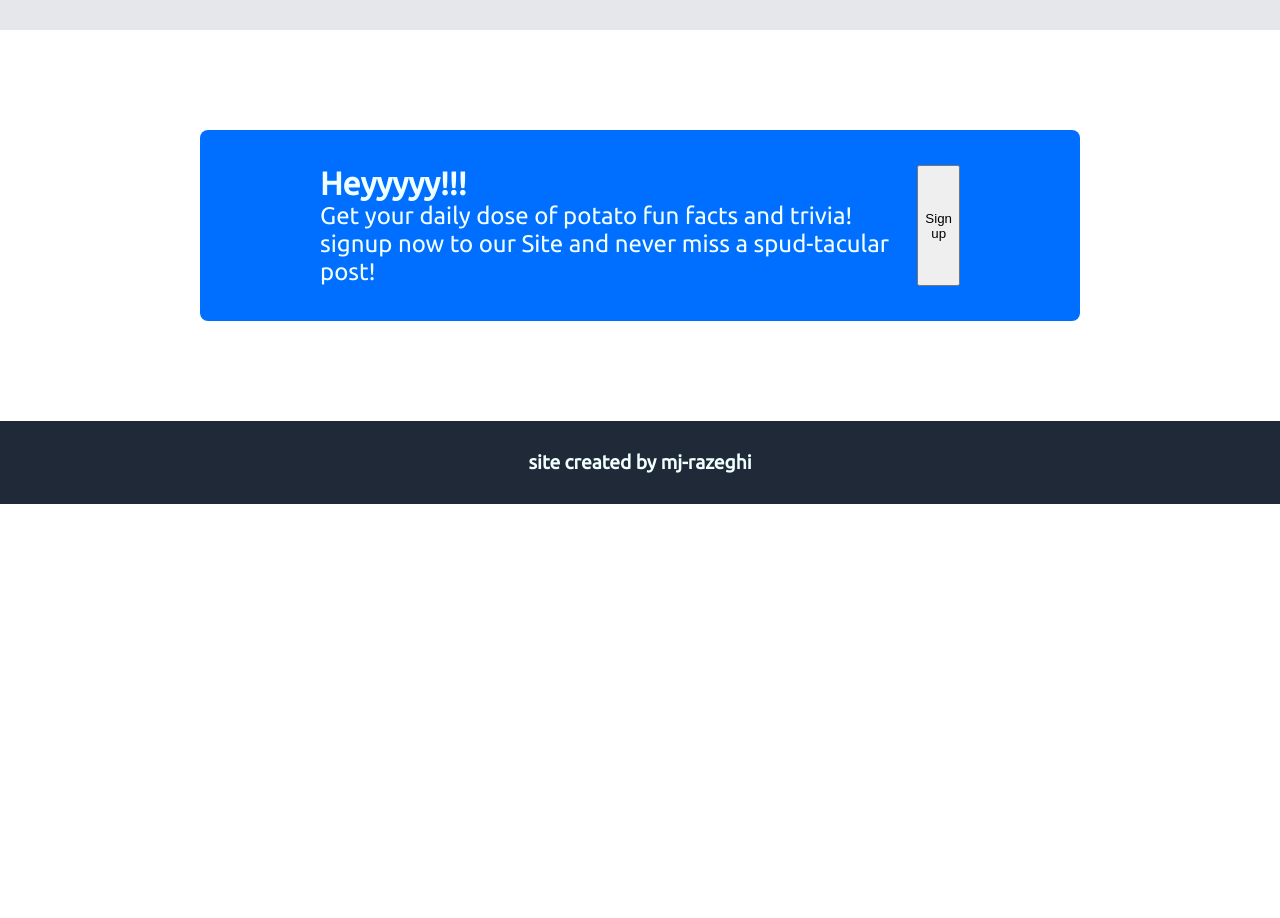
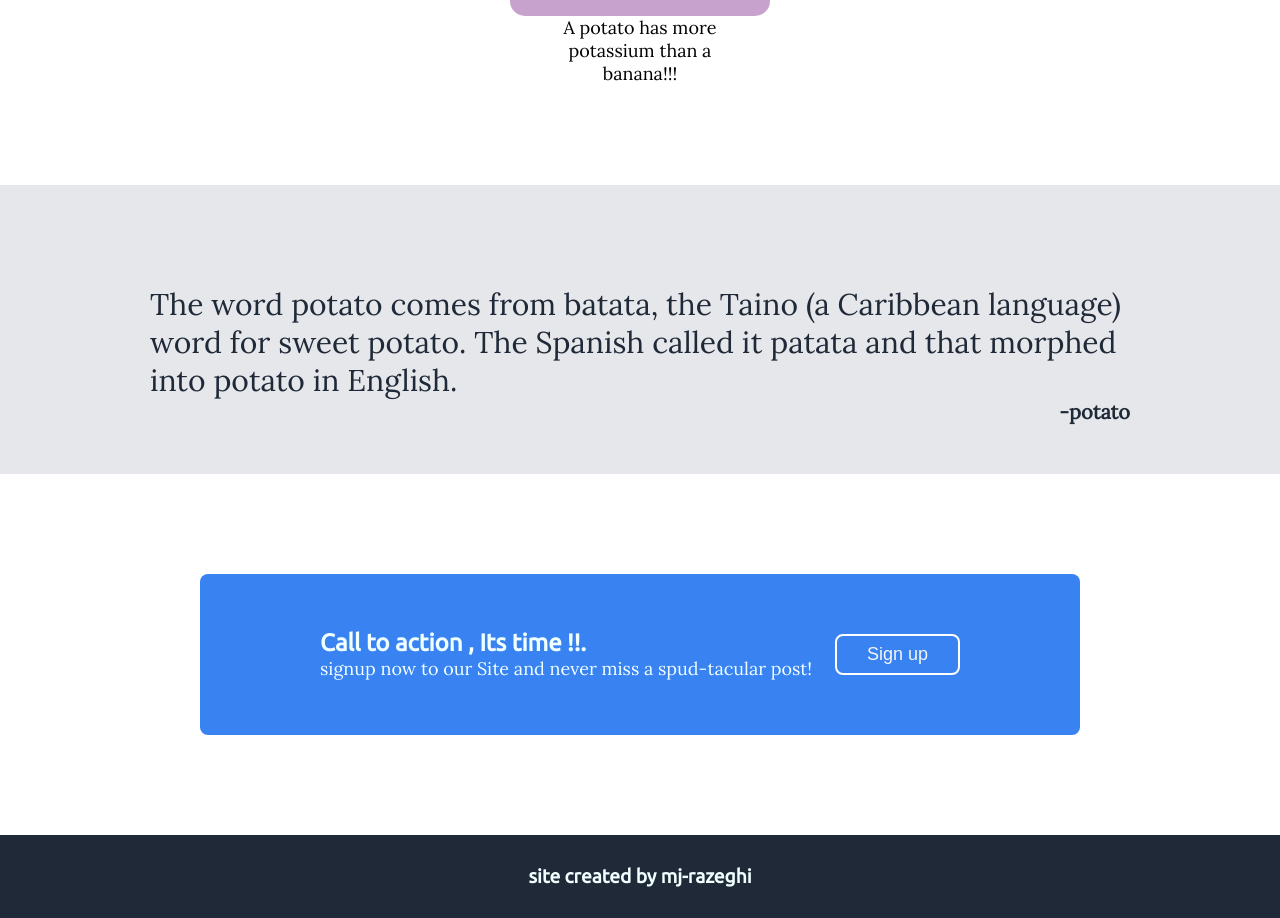
Before and after one commit to m1javad/potato-project, a plain HTML site: page index.html in a window 1280 px wide. Shown: the part 1432-2350 px from the top of the page. Before the commit the page ends 1936 px from the top, so only its background shows below. Drawn offline with Linux system fonts and the light colour scheme; a web font is replaced by a local one.

Commit message:
web page is done in most basic way

```diff
--- a/index.html
+++ b/index.html
@@ -22,7 +22,7 @@
         <div class="top-l">
           <div class="title">potato or potato?</div>
           <div class="textu">When it comes to potatoes, the writer has heaps of expertise. He's an aficionado of this tuberous vegetable, and can easily extol its countless culinary virtues - from a flavorful fondue to a hearty hashbrowns. His verbiage is colloquial yet powerful as he crafts his sentences with uncommon words and varied sentence structures, giving life to tales of potato prowess!</div>
-          <button class="signup">signup</button>
+          <button class="signup">sign up</button>
          </div>
        <div class="image-p">
          <img src="images/potato.png" alt="image place holder"></div>
@@ -60,9 +60,10 @@
     </div>
     <div class="cta">
         <div class="box"><div>
-            <div class="cta-title">Heyyyyy!!!</div>
-            <div class="cta-text">Get your daily dose of potato fun facts and trivia! signup now to our Site and never miss a spud-tacular post!</div></div>
-            <button>Sign up</button>
+            <div class="cta-title">Call to action , Its time !!.</div>
+            <div class="cta-text">signup now to our Site and never miss a spud-tacular post!</div></div>
+            <div>
+            <button id="butt">Sign up</button></div>
         </div>
     </div>
     <div class="footer">
--- a/styles.css
+++ b/styles.css
@@ -57,7 +57,7 @@ body{
     font-size: 18px;
     color: aliceblue;
     background-color: rgb(0, 119, 255);
-    padding: 8px 16px 8px 16px;
+    padding: 8px 25px 8px 25px;
     border-radius: 8px;
     box-shadow: 0px 0px 0px transparent;
     border: 0px solid transparent;
@@ -66,6 +66,9 @@ body{
 a{
     text-decoration: none;
     color: inherit;
+}
+.middle{
+    padding: 30px 0px;
 }
 .links{
     color: aliceblue;
@@ -88,6 +91,7 @@ a{
     padding-top: 50px;
     padding-bottom: 50px;
     display: flex;
+    flex-wrap: wrap;
     justify-content: space-around;
     gap: 35px;
 
@@ -104,7 +108,7 @@ border-radius: 15px;
 }
 .card1{
     display: flex;
-    max-width: 260px;
+    max-width: 220px;
     flex-direction: column;
     align-items: center;
     text-align: center;
@@ -139,24 +143,36 @@ font-weight: 600;
 .box{
     display: flex;
     justify-content: space-between;
-    padding: 35px 120px;
-    background-color: rgb(0, 110, 255);
+    align-items: center;
+    padding: 55px 120px;
+    background-color:#3882f2;
     border-radius: 8px;
 }
 .box>div{
-    font-family: "Ubuntu" , sans-serif;
-    font-size: 32px;
     color:azure;
     text-align:left ;
-    font-weight: 800;
 }
 .box .cta-text{
+    font-family: "Lora" , sans-serif;
+    font-size: 18px;
+}
+.box .cta-title{
+    font-family: "Ubuntu" , sans-serif;
     font-size: 24px;
-    font-weight: 100;
-
+    font-weight: 900;
 }
-
-
+#butt{
+    color: whitesmoke;
+    font-size: 18px;
+    padding: 8px 30px;
+    background-color: #3882f2;
+    text-decoration: none;
+    border-radius: 8px;
+    box-shadow: 0px 0px 0px transparent;
+    border: 2px solid white;
+    text-shadow: 0px 0px 0px transparent;
+    font-weight: 500;
+}
 
 
 
```
